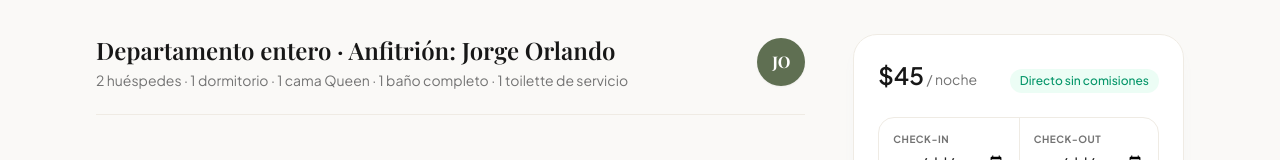
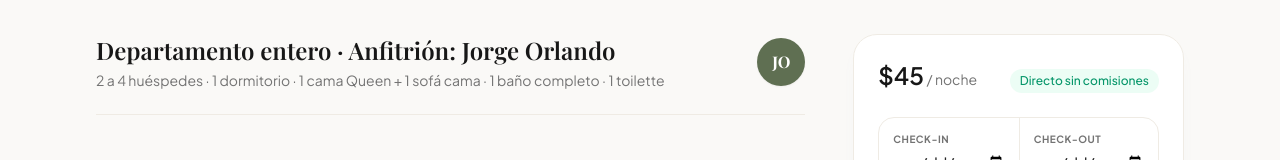
Before and after one commit to a-martyniuk/cordoba5579, a Next.js app: page /cordoba5579/ in a window 1280 px wide. Shown: the part 789-949 px from the top of the page. Built offline with nearby package versions, Linux system fonts and the light colour scheme; no server answers; a web font is replaced by a local one.

Commit message:
fix: update WhatsApp number, change max guests to 4 (Queen + sofa bed), and adjust bathroom descriptions

```diff
--- a/src/app/page.tsx
+++ b/src/app/page.tsx
@@ -164,7 +164,7 @@ export default function Home() {
                   Departamento entero · Anfitrión: Jorge Orlando
                 </h2>
                 <p className="text-neutral-500 text-sm">
-                  2 huéspedes · 1 dormitorio · 1 cama Queen · 1 baño completo · 1 toilette de servicio
+                  2 a 4 huéspedes · 1 dormitorio · 1 cama Queen + 1 sofá cama · 1 baño completo · 1 toilette
                 </p>
               </div>
               <div className="w-12 h-12 bg-[#5F6F52] text-white flex items-center justify-center rounded-full text-base font-bold font-serif shadow-sm flex-shrink-0">
--- a/src/components/CalendarWidget.tsx
+++ b/src/components/CalendarWidget.tsx
@@ -13,7 +13,7 @@ interface CalendarWidgetProps {
 export default function CalendarWidget({
   pricePerNight = 45,
   cleaningFee = 15,
-  whatsAppPhone = "5491131018899", // Placeholder phone, user can change later
+  whatsAppPhone = "5491145359500", // Updated with user's phone number
   airbnbUrl = "https://www.airbnb.com" // Placeholder URL
 }: CalendarWidgetProps) {
   const [checkIn, setCheckIn] = useState<string>("");
@@ -135,7 +135,7 @@ export default function CalendarWidget({
                 </button>
                 <button
                   type="button"
-                  onClick={() => setGuests(Math.min(2, guests + 1))}
+                  onClick={() => setGuests(Math.min(4, guests + 1))}
                   className="w-8 h-8 rounded-full border border-neutral-200 flex items-center justify-center text-neutral-600 hover:border-neutral-800 active:scale-95 transition-all text-lg font-medium"
                 >
                   +
```
